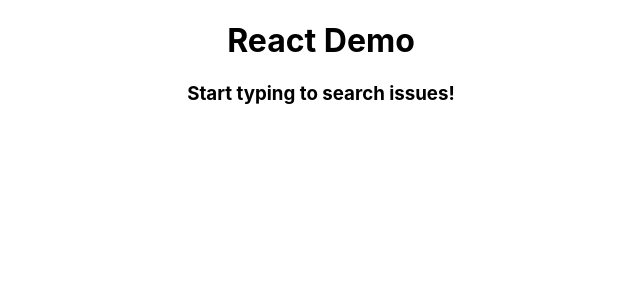
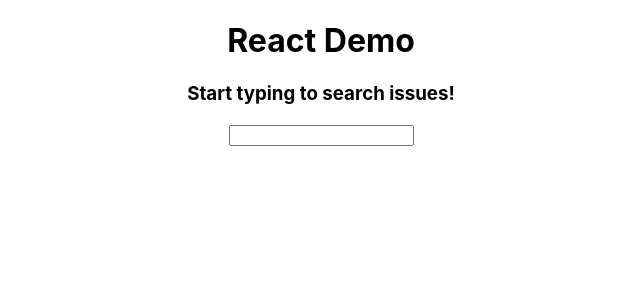
Before and after one commit to Nathan-Froeh/charter_test, a React (Create React App) app: page / in a window 1280 px wide. Shown: the top 300 px of the page, without its empty margins (319-959 px from the left). Built offline with nearby package versions, Linux system fonts and the light colour scheme.

Commit message:
Convert Search component to form

```diff
--- a/src/Search.jsx
+++ b/src/Search.jsx
@@ -10,10 +10,11 @@
 
   render() {
     return (
-      <div className='search'>
+      <form className='search'>
         <h1>React Demo</h1>
         <h3>Start typing to search issues!</h3>
-      </div>
+        <input type="search"/>
+      </form>
     )
   }
 }
```
